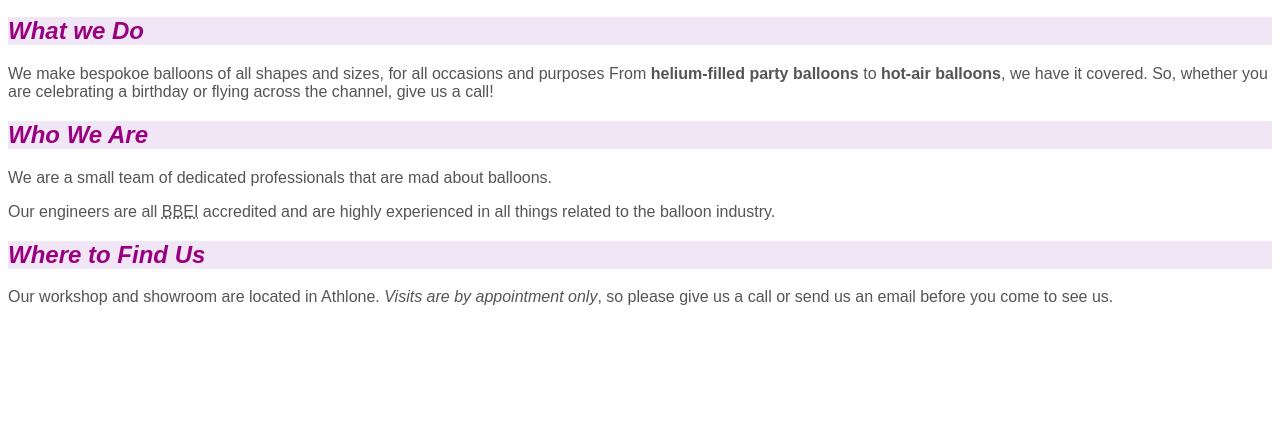
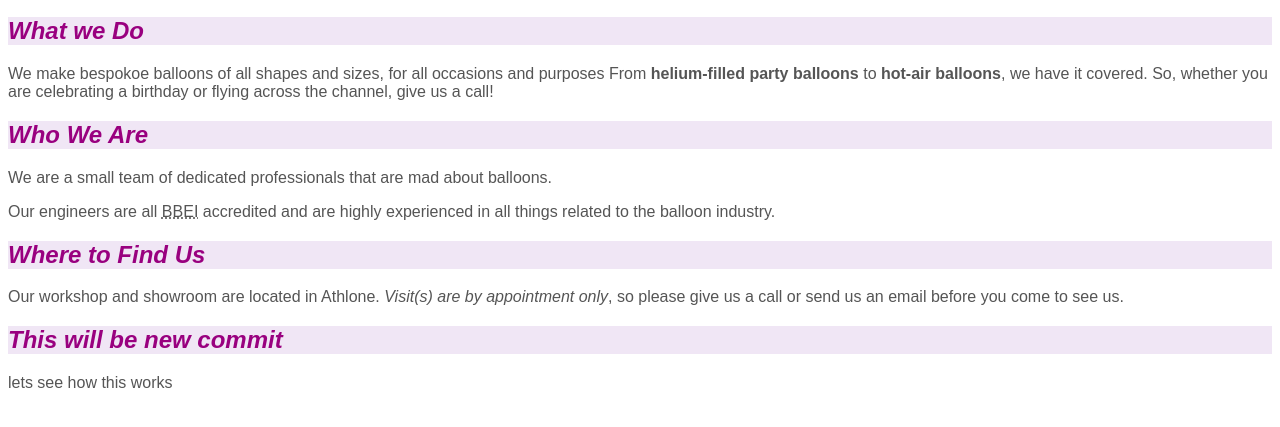
Before and after one commit to AlenKrga/balloons-copy, a plain HTML site: page index.html in a window 1280 px wide. Shown: the part 157-584 px from the top of the page. Drawn offline with Linux system fonts and the light colour scheme.

Commit message:
added new line oftext and edited previous text (s)

```diff
--- a/index.html
+++ b/index.html
@@ -25,7 +25,9 @@
         <p>Our engineers are all <abbr title="Bespoke Balloon Engineers Institute">BBEI</abbr> accredited and are highly experienced in all things related to the balloon industry.</p>
         <h2>Where to Find Us</h2>
         <p>Our workshop and showroom are located in Athlone.
-        <strong>Visits are by appointment only</strong>, so please give us a call or send us an email
+        <strong>Visit(s) are by appointment only</strong>, so please give us a call or send us an email
             before you come to see us.</p>
+            <h2>This will be new commit</h2>
+            <p>lets see how this works</p>
     </body>
 </html>
```
